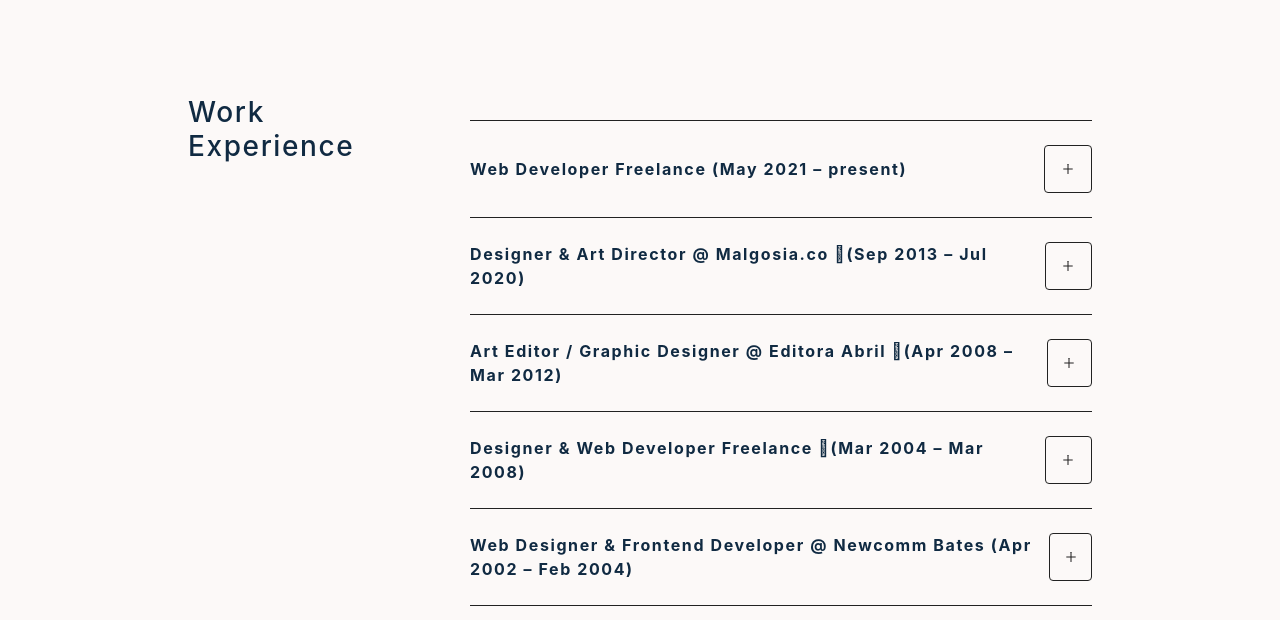
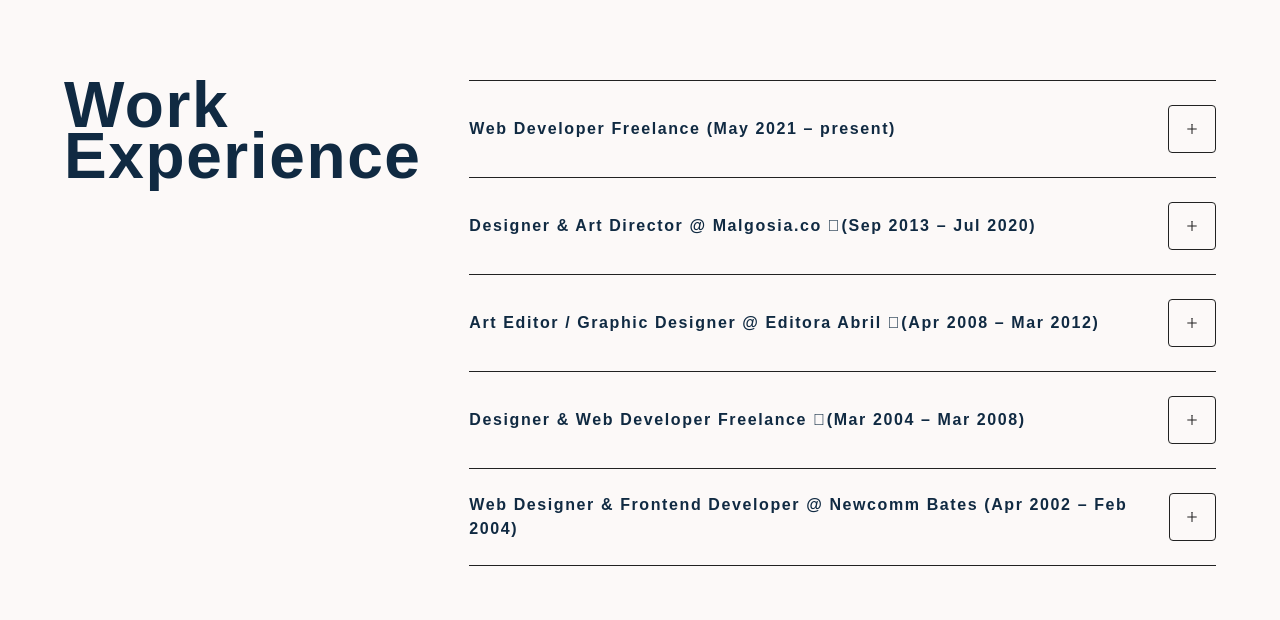
Before and after one commit to juliscapucin/react-projects, a React (Create React App) app: page /accordion in a window 1280 px wide. Shown: the top 620 px of the page. Built offline with nearby package versions, Linux system fonts and the light colour scheme.

Commit message:
Changed font to FF-Real

```diff
--- a/src/pages/Accordion/Item.js
+++ b/src/pages/Accordion/Item.js
@@ -12,11 +12,7 @@ const Item = ({ title, info }) => {
       <header>
         <h4>{title}</h4>
         <button className='btn' onClick={() => setShowInfo(!showInfo)}>
-          {showInfo ? (
-            <AiOutlineMinus className='btn-icon' />
-          ) : (
-            <AiOutlinePlus className='btn-icon' />
-          )}
+          {showInfo ? <AiOutlineMinus /> : <AiOutlinePlus />}
         </button>
       </header>
 
--- a/src/pages/Accordion/index.js
+++ b/src/pages/Accordion/index.js
@@ -10,7 +10,7 @@ function Accordion() {
   return (
     <main>
       <div className='container'>
-        <h3>Work Experience</h3>
+        <h1>Work Experience</h1>
         <section className='info'>
           {experience.map((item) => {
             return <Item key={item.id} {...item} />;
--- a/src/pages/Accordion/style.css
+++ b/src/pages/Accordion/style.css
@@ -44,8 +44,17 @@ Variables
   --light-shadow: 0 5px 15px rgba(0, 0, 0, 0.1);
   --dark-shadow: 0 5px 15px rgba(0, 0, 0, 0.2);
   --max-width: 1170px;
-  --fixed-width: 920px;
+  --fixed-width: 1170px;
 }
+
+/*
+===============
+Fonts
+===============
+*/
+
+@import url("https://use.typekit.net/cbg5juo.css");
+
 /*
 ===============
 Global Styles
@@ -60,12 +69,12 @@ Global Styles
   box-sizing: border-box;
 }
 body {
-  font-family: -apple-system, BlinkMacSystemFont, "Segoe UI", Roboto, Oxygen,
-    Ubuntu, Cantarell, "Open Sans", "Helvetica Neue", sans-serif;
+  font-family: ff-real-headline-pro, sans-serif;
   background: var(--clr-white);
   color: var(--clr-grey-1);
   line-height: 1.5;
   font-size: 0.875rem;
+  font-weight: 300;
 }
 ul {
   list-style-type: none;
@@ -79,8 +88,9 @@ h3,
 h4 {
   letter-spacing: var(--spacing);
   text-transform: capitalize;
-  line-height: 1.25;
+  line-height: 1.1;
   margin-bottom: 0.75rem;
+  font-weight: 600;
 }
 h1 {
   font-size: 3rem;
@@ -118,7 +128,7 @@ p {
   h2,
   h3,
   h4 {
-    line-height: 1;
+    line-height: 0.8;
   }
 }
 /*  global classes */
@@ -153,8 +163,6 @@ main {
 .container {
   width: 90vw;
   margin: 5rem auto;
-  background: var(--clr-white);
-  padding: 1rem 0.5rem;
   max-width: var(--fixed-width);
   display: grid;
   gap: 1rem 2rem;
@@ -166,14 +174,13 @@ main {
 @media screen and (min-width: 992px) {
   .container {
     display: grid;
-    grid-template-columns: 250px 1fr;
+    grid-template-columns: 1fr 2fr;
   }
 }
 .question {
   padding-top: 1.5rem;
+  padding-bottom: 1.5rem;
   border-top: 1px solid var(--clr-black);
-  margin: 1.5rem 0 0 0;
-  /* box-shadow: var(--light-shadow); */
 }
 
 .question:last-child {
```
Also changed, not shown: 11 other files (tests, documents, lock files or other folders).
